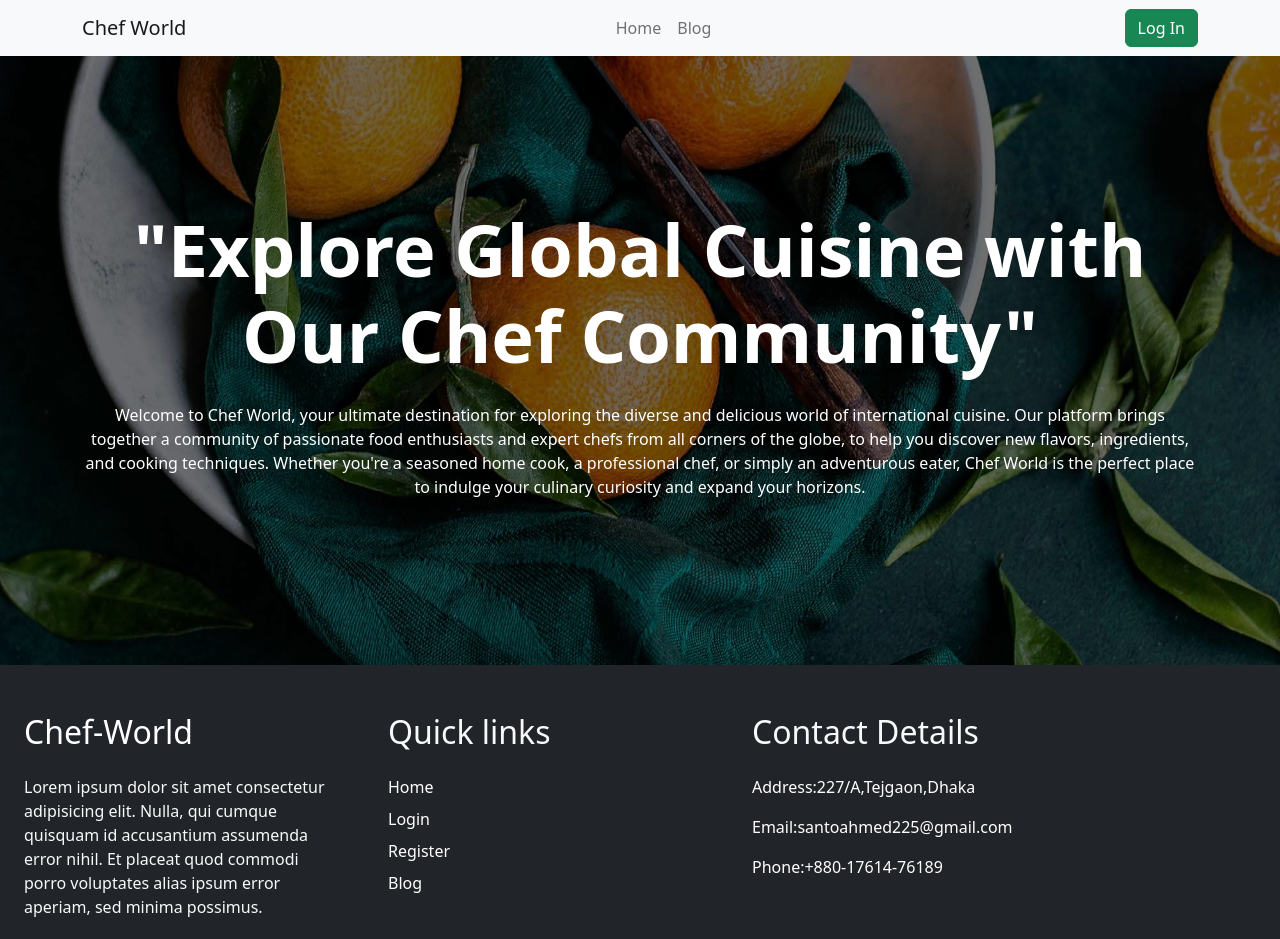
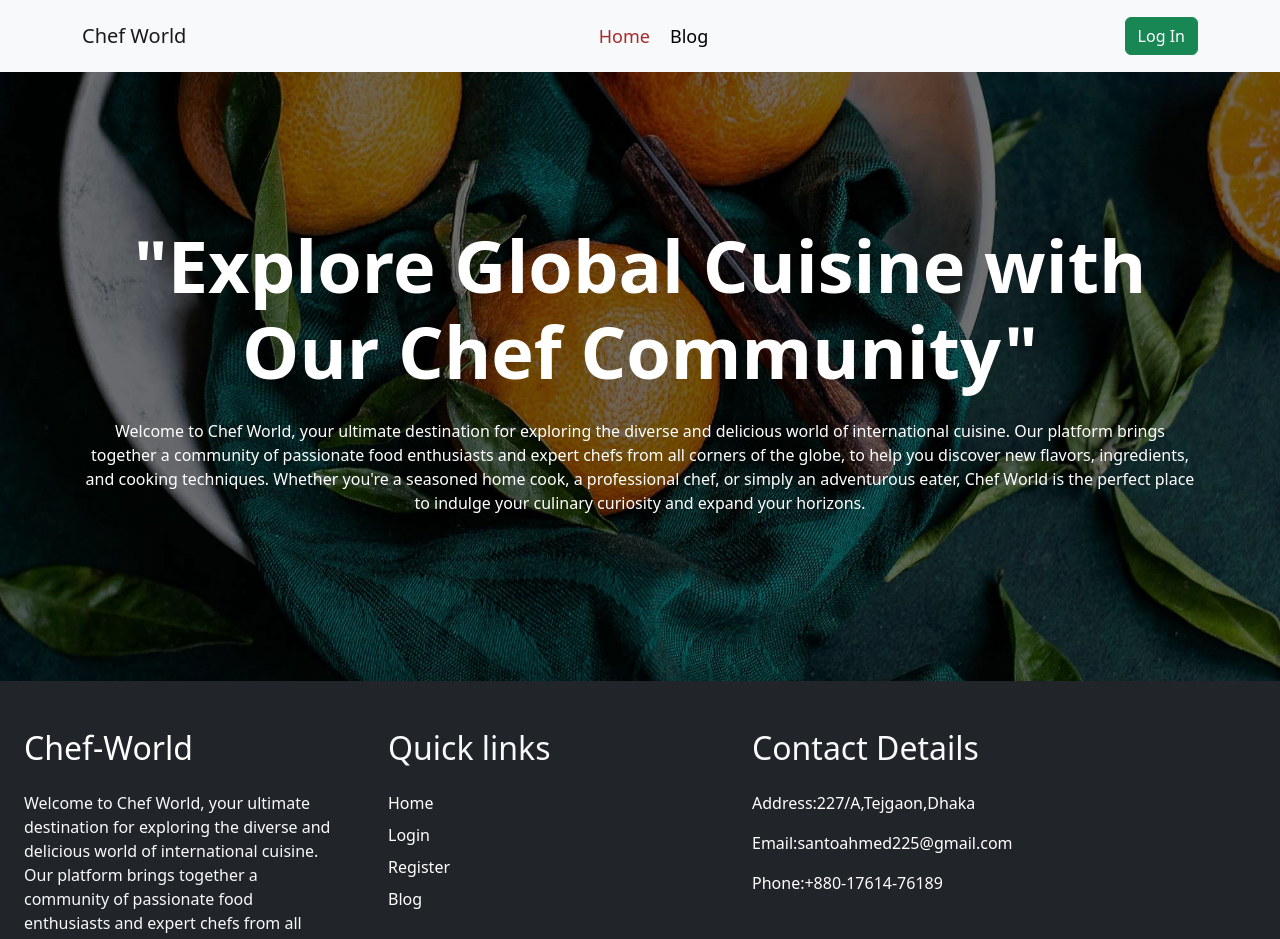
Before and after one commit to TanvirAhmed41/chef-world, a React (Vite) app: page / in a window 1280 px wide. Shown: the top 939 px of the page. Built offline with nearby package versions, Linux system fonts and the light colour scheme.

Commit message:
Header responsive done

```diff
--- a/src/Component/Footer/Footer.jsx
+++ b/src/Component/Footer/Footer.jsx
@@ -4,14 +4,15 @@ import ListGroup from 'react-bootstrap/ListGroup';
 const Footer = () => {
   return (
     <section className="bg-dark py-5">
-      <div className="container row row-cols-3 g-5 " >
+      <div className="container row row-cols-md-3 g-5 " >
         <div>
           <h2 className="text-white mb-4 ">Chef-World</h2>
           <p className="text-light">
-            Lorem ipsum dolor sit amet consectetur adipisicing elit. Nulla, qui
-            cumque quisquam id accusantium assumenda error nihil. Et placeat
-            quod commodi porro voluptates alias ipsum error aperiam, sed minima
-            possimus.
+          Welcome to Chef World, your ultimate destination for exploring the
+          diverse and delicious world of international cuisine. Our platform
+          brings together a community of passionate food enthusiasts and expert
+          chefs from all corners of the globe, to help you discover new flavors,
+          ingredients, and cooking techniques.
           </p>
         </div>
         <div className="">
--- /dev/null
+++ b/src/Component/Header/Header.css
@@ -0,0 +1,9 @@
+.menubar a{
+    text-decoration: none;
+    color:black;
+    margin-right: 20px;
+    font-size: 18px;
+}
+.active{
+    color:brown !important;
+}
--- a/src/Component/Header/Header.jsx
+++ b/src/Component/Header/Header.jsx
@@ -4,22 +4,23 @@ import Form from 'react-bootstrap/Form';
 import Nav from 'react-bootstrap/Nav';
 import Navbar from 'react-bootstrap/Navbar';
 import { Link, NavLink} from "react-router-dom";
+import "./Header.css"
 
 
 function Header() {
   return (
-    <Navbar bg="light" expand="lg">
+    <Navbar bg="light" expand="lg" className='py-3'>
       <Container>
         <Navbar.Brand href="#">Chef World</Navbar.Brand>
         <Navbar.Toggle aria-controls="navbarScroll" />
         <Navbar.Collapse id="navbarScroll">
           <Nav
-            className="m-auto my-2 my-lg-0"
+            className="m-auto my-2 my-lg-0 menubar"
             style={{ maxHeight: '100px' }}
             navbarScroll
           >
-            <Nav.Link to="/">Home</Nav.Link>
-            <Nav.Link to="/blog">Blog</Nav.Link>
+            <NavLink to="/" className={({isActive})=>isActive?"active":""}>Home</NavLink>
+            <NavLink to="/blog"className={({isActive})=>isActive?"active":""}>Blog</NavLink>
           </Nav>
           <Form className="d-flex">
             <Link to="/login">
--- /dev/null
+++ b/src/Component/Login/Login.css
@@ -0,0 +1,10 @@
+.login-form{
+    width: 50%;
+    max-width: 100%;
+}
+@media (max-width:768px) {
+    .login-form{
+        width: 100%;
+
+    }
+}
--- a/src/Component/Login/Login.jsx
+++ b/src/Component/Login/Login.jsx
@@ -3,11 +3,12 @@ import Button from "react-bootstrap/Button";
 import Form from "react-bootstrap/Form";
 import { Link} from "react-router-dom";
 import { FaGithub,FaGoogle } from 'react-icons/fa';
+import "./Login.css"
 
 const Login = () => {
   return (
     <div className="container mt-4 ">
-     <div className="w-50 mx-auto border p-4 rounded-3 shadow-lg">
+     <div className=" login-form mx-auto border p-4 rounded-3 shadow-lg">
      <Form>
         <Form.Group className="mb-3" controlId="formBasicEmail">
           <Form.Label>Email address</Form.Label>
--- a/src/Component/Register/Register.jsx
+++ b/src/Component/Register/Register.jsx
@@ -1,11 +1,12 @@
 import React from "react";
 import Button from "react-bootstrap/Button";
 import Form from "react-bootstrap/Form";
+import "../Login/Login.css"
 
 const Register = () => {
   return (
     <div className="container my-4 ">
-     <div className="w-50 mx-auto border p-4 rounded-3 shadow-lg">
+     <div className="login-form mx-auto border p-4 rounded-3 shadow-lg">
      <Form>
         <Form.Group className="mb-3" controlId="formBasicEmail">
           <Form.Label>Name</Form.Label>
```
